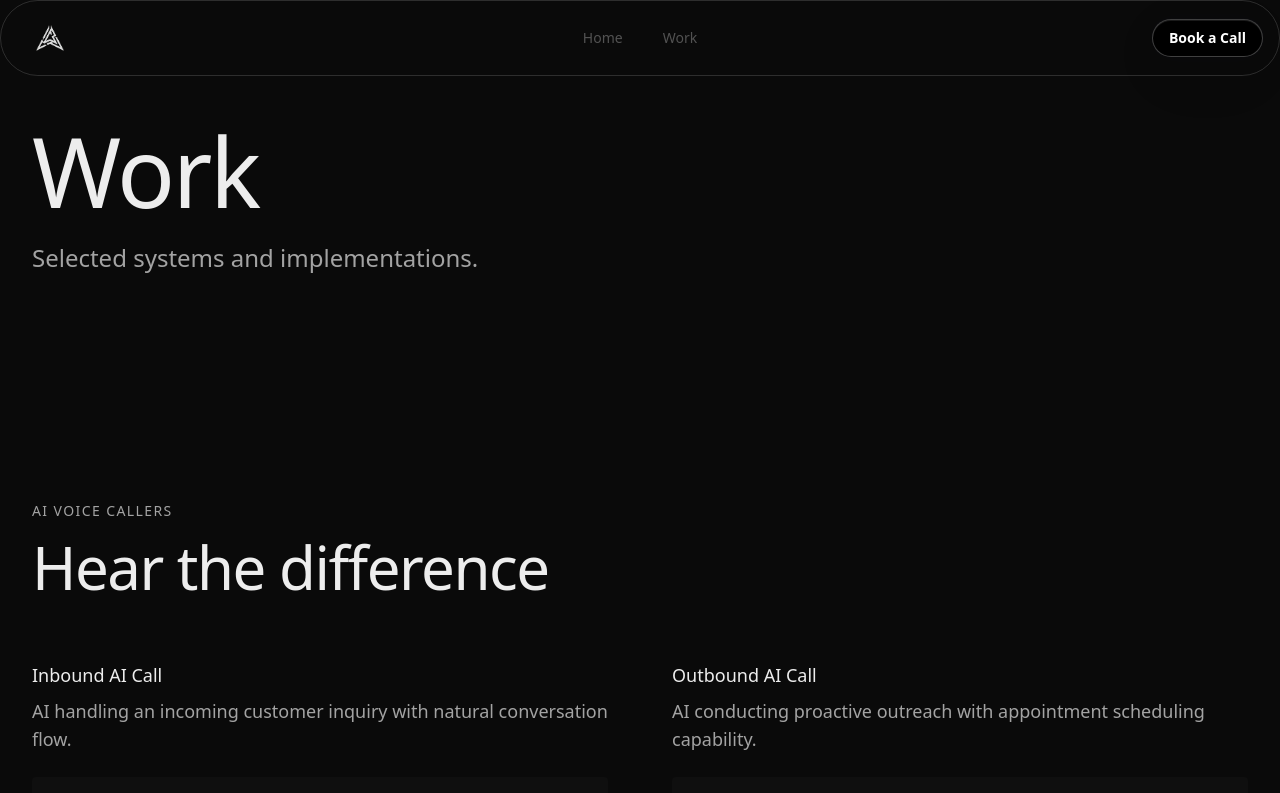
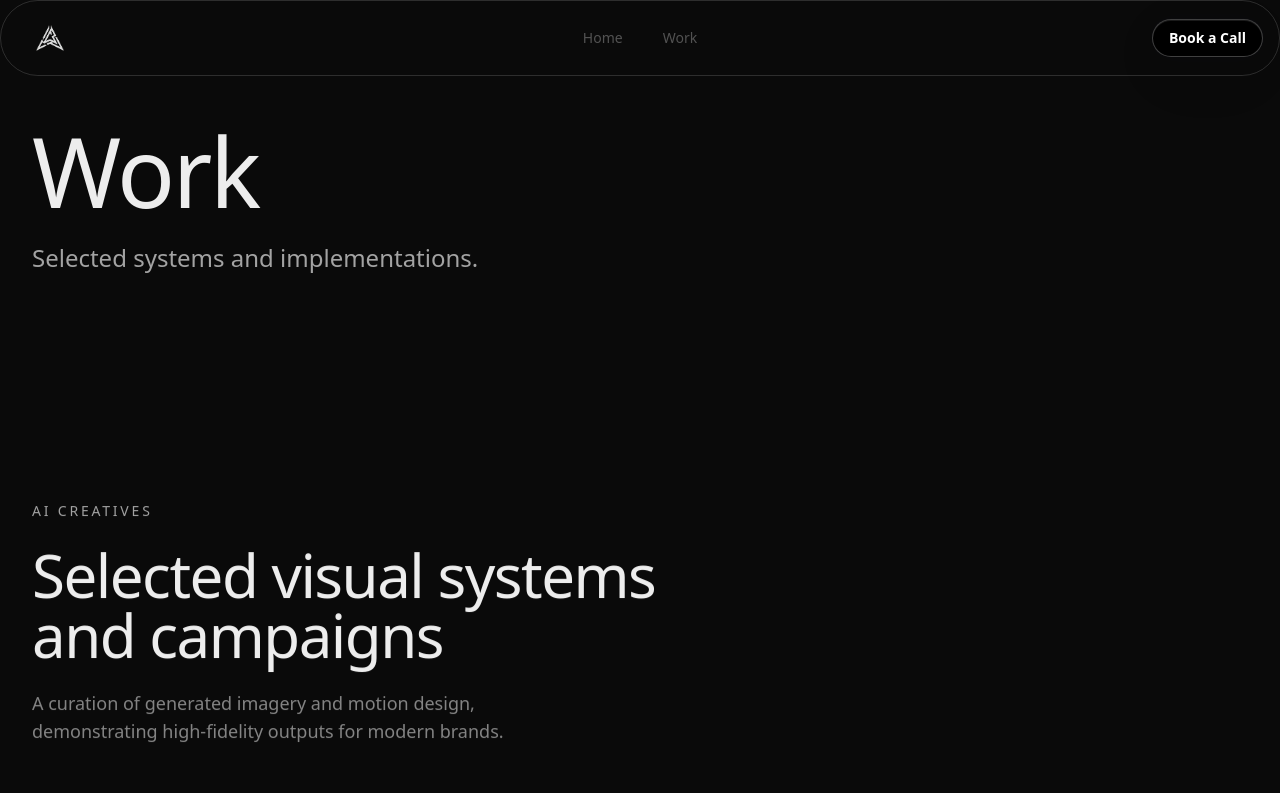
Before and after one commit to Sreejith-nova/autonova-portfolio-website, a Next.js app: page /work in a window 1280 px wide. Shown: the top 793 px of the page. Built offline with nearby package versions, Linux system fonts and the light colour scheme.

Commit message:
feat: temporarily disable AI Voice Callers section

```diff
--- a/app/work/page.tsx
+++ b/app/work/page.tsx
@@ -9,6 +9,8 @@ export const metadata: Metadata = {
     title: "Work | AUTONOVA",
     description: "Selected systems and implementations. Real demos, real execution quality.",
 };
+
+const ENABLE_AUDIO_DEMOS = false;
 
 export default function WorkPage() {
     return (
@@ -29,7 +31,8 @@ export default function WorkPage() {
                 </section>
 
                 {/* AI Voice Callers */}
-                <AudioDemoSection />
+                {/* TEMPORARY: Audio assets not ready. Enable when ready. */}
+                {ENABLE_AUDIO_DEMOS && <AudioDemoSection />}
 
                 {/* AI Creatives Gallery */}
                 <CreativesGallery />
```
